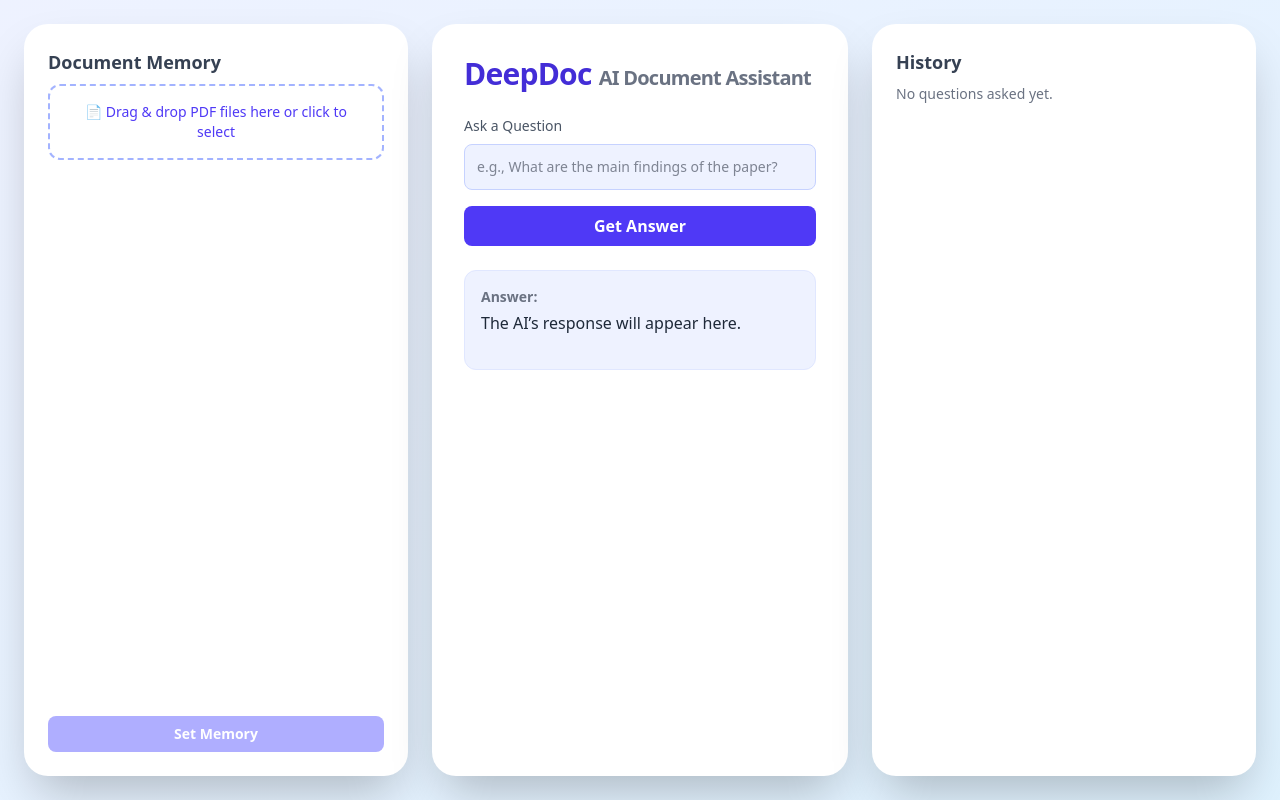
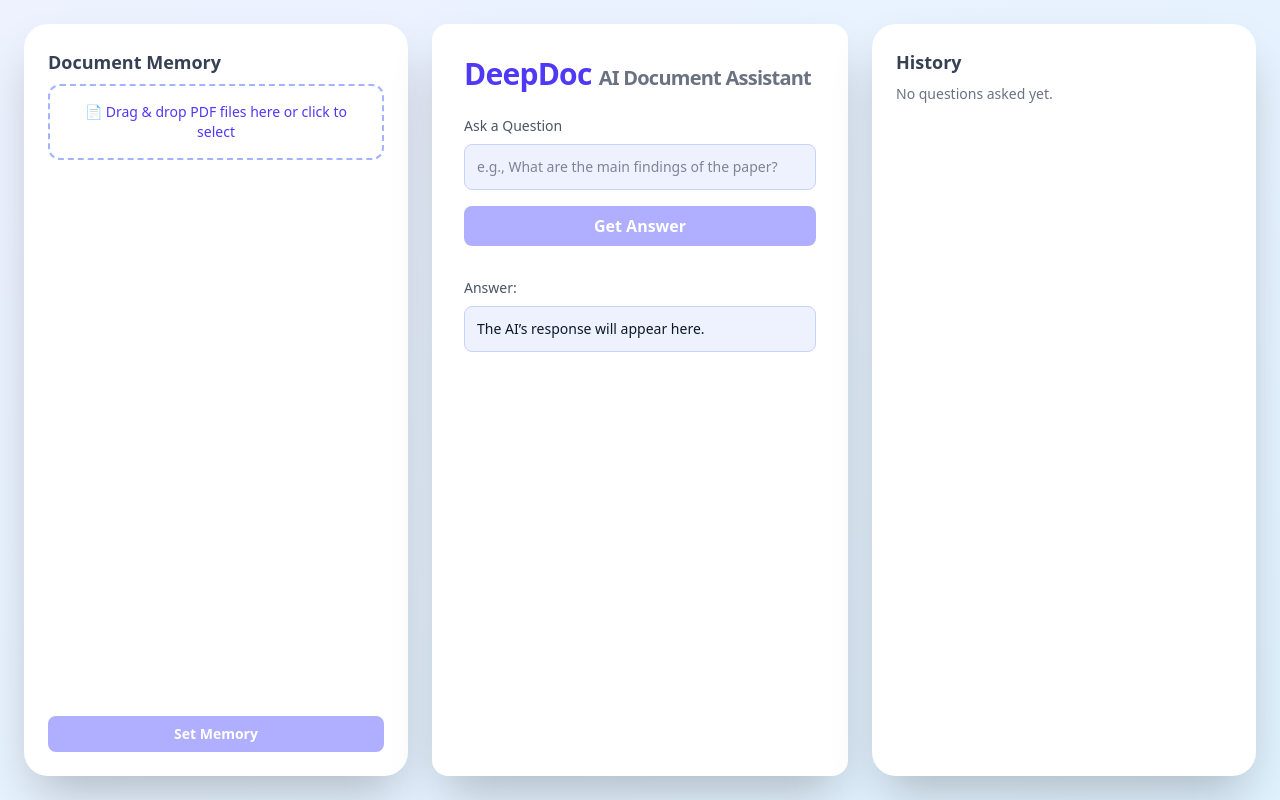
Before and after one commit to jeet-parikh/DeepDoc, a React (Vite) app in the folder frontend/: page / in a window 1280 px wide. Built offline with nearby package versions, Linux system fonts and the light colour scheme.

Commit message:
site improvements - no scroll, ui fixes

```diff
--- a/frontend/src/App.jsx
+++ b/frontend/src/App.jsx
@@ -165,10 +165,10 @@
         </button>
       </div>
 
-      <div className="flex-1 w-full flex flex-col space-y-6">
+      <div className="flex-1 w-full flex flex-col h-full shadow-2xl bg-white rounded-2xl">
         {/* Main Right Panel */}
-        <div className="flex-1 bg-white shadow-2xl rounded-3xl p-8 space-y-6 flex flex-col">
-          <h1 className="text-3xl font-extrabold text-indigo-700 tracking-tight">
+        <div className="bg-white rounded-3xl rounded-br-none rounded-bl-none p-8 space-y-6">
+          <h1 className="text-3xl font-extrabold text-indigo-600 tracking-tight">
             DeepDoc <span className="text-gray-500 text-xl">AI Document Assistant</span>
           </h1>
 
@@ -187,19 +187,18 @@
             </div>
             <button
               type="submit"
-              className="w-full bg-indigo-600 hover:bg-indigo-700 text-white font-semibold py-2 px-4 rounded-lg transition disabled:opacity-50 disabled:cursor-not-allowed"
-              disabled={loading}
+              className="w-full bg-indigo-500 hover:bg-indigo-600 text-white font-semibold py-2 px-4 rounded-lg transition disabled:opacity-50 disabled:cursor-not-allowed"
+              disabled={loading || selectedFiles.length==0}
             >
               {loading ? "Thinking..." : "Get Answer"}
             </button>
           </form>
-
-          <div className="p-4 bg-indigo-50 border border-indigo-100 rounded-xl min-h-[100px] max-h-64 overflow-y-auto">
-            <h2 className="text-sm font-semibold text-gray-500 mb-1">Answer:</h2>
-            <p className="text-gray-800 whitespace-pre-wrap">
-              {answer || "The AI’s response will appear here."}
-            </p>
-          </div>
+        </div>
+        <div className="bg-white rounded-3xl rounded-tl-none rounded-tr-none pb-8 pl-8 pr-8 space-y-6 overflow-y-auto">
+          <label className="block mb-2 text-sm font-medium text-gray-600">Answer:</label>
+          <p className="w-full p-3 border border-indigo-200 bg-indigo-50 rounded-lg text-sm text-gray-900 whitespace-pre-wrap">
+            {answer || "The AI’s response will appear here."}
+          </p>
         </div>
       </div>
 
```
